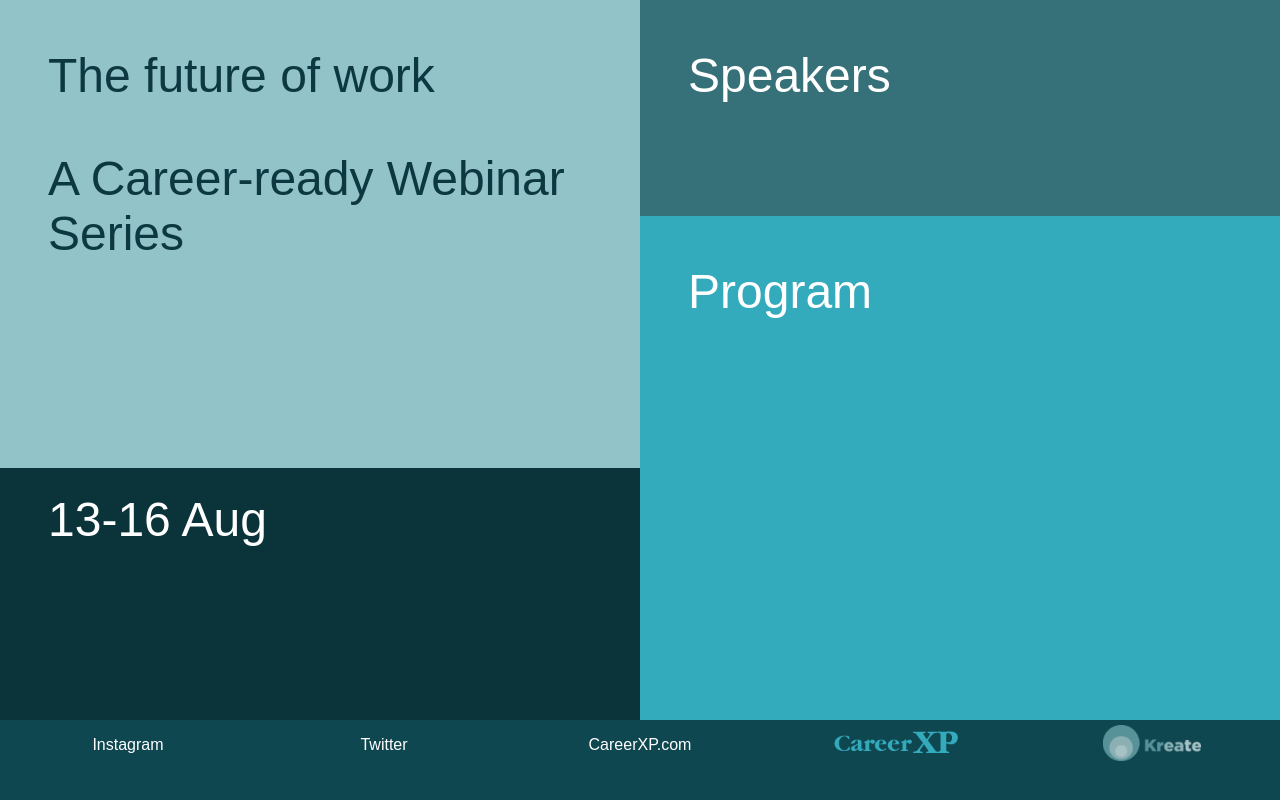
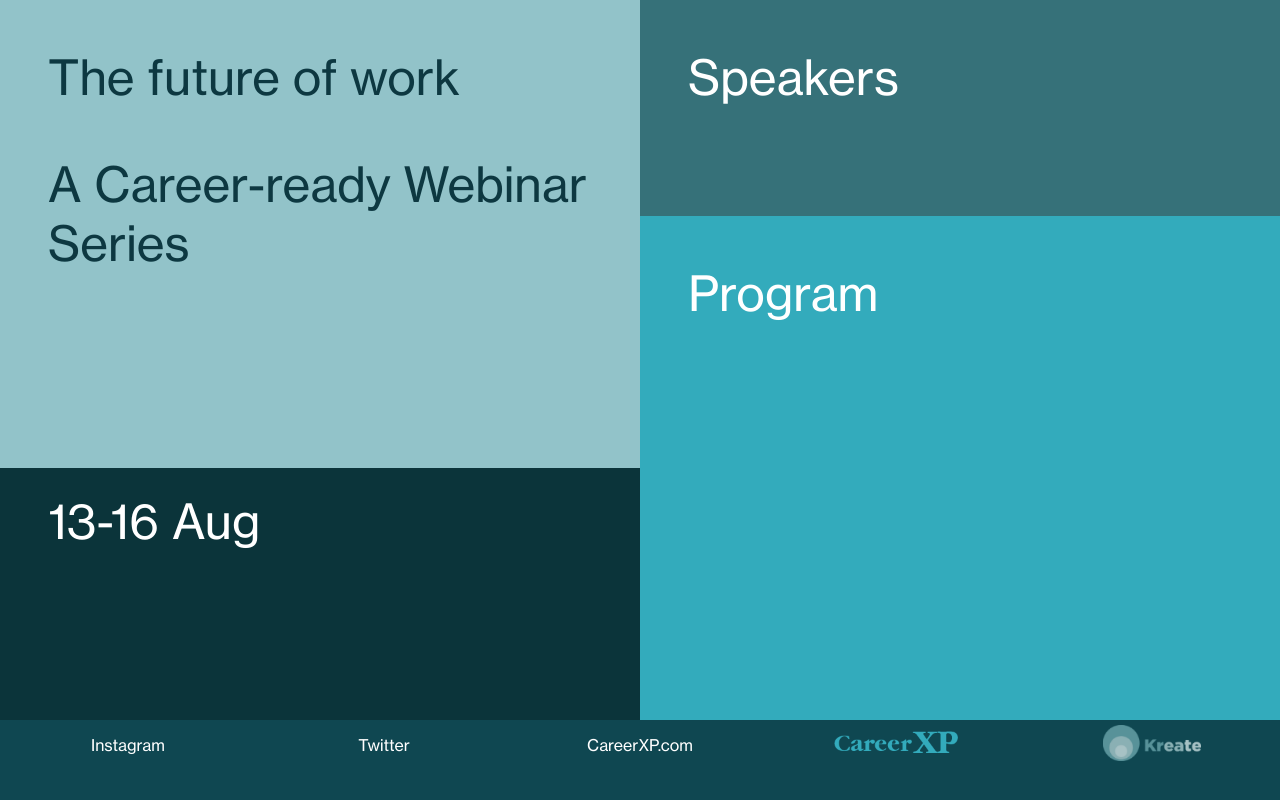
Before and after one commit to KreateUG/CareerXP, a website built with Vite: page index.html in a window 1280 px wide. Built offline with nearby package versions, Linux system fonts and the light colour scheme; files whose address does not match are found by name.

Commit message:
Fix import links scss

```diff
--- a/src/scss/style.scss
+++ b/src/scss/style.scss
@@ -1,14 +1,15 @@
 @font-face {
   font-family: NueHaasRegular;
-  src: url(static/fonts/Neue-Haas-Regular.ttf);
+  src: url(../assets/fonts/Neue-Haas-Regular.ttf);
 }
+
 @font-face {
   font-family: NueHaasMedium;
-  src: url(static/fonts/Neue-Haas-Medium.ttf);
+  src: url(../assets/fonts/Neue-Haas-Medium.ttf);
 }
 @font-face {
   font-family: NueHaasBold;
-  src: url(static/fonts/Neue-Haas-Bold.ttf);
+  src: url(../assets/fonts/Neue-Haas-Bold.ttf);
 }
 body {
   overflow-x: hidden;
```
